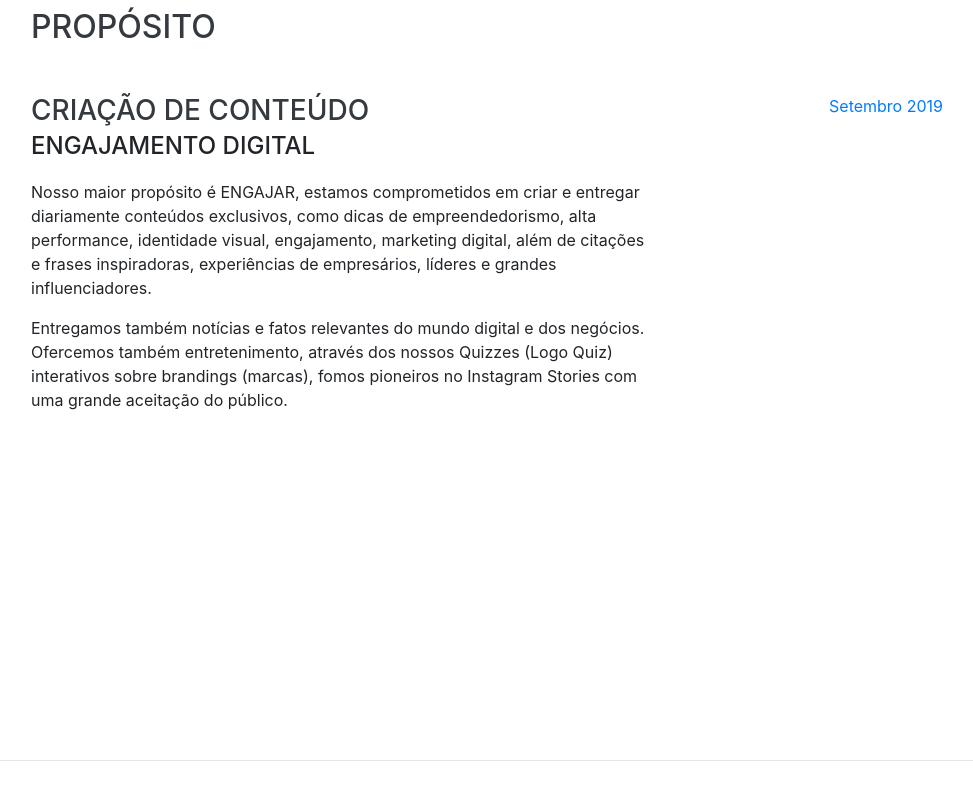
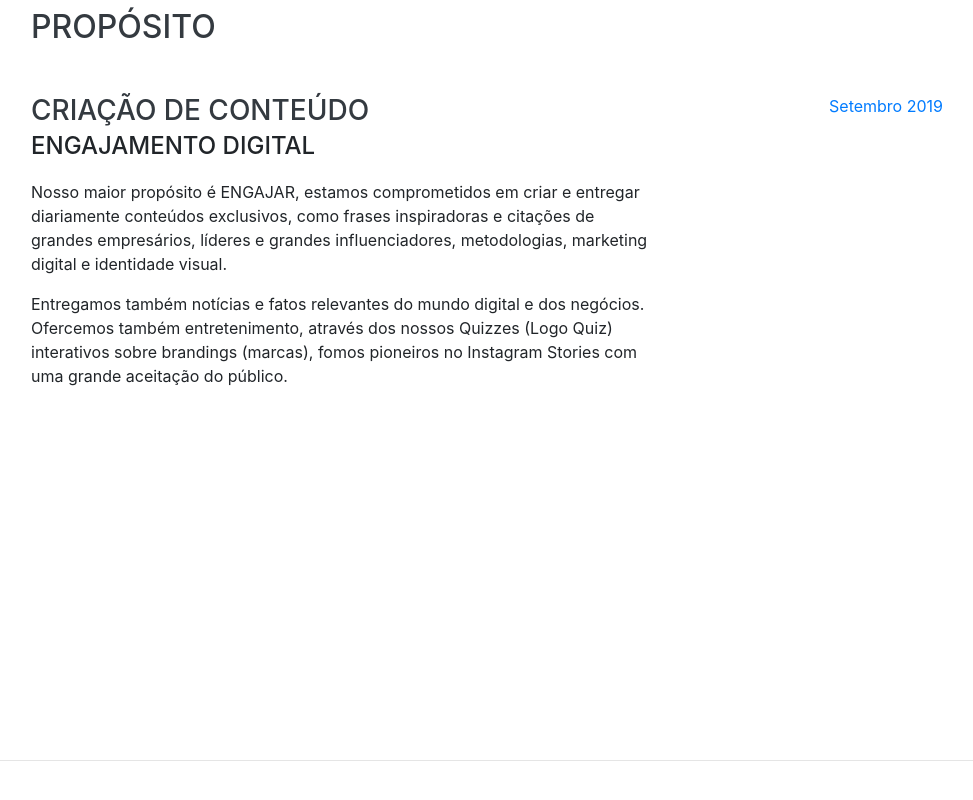
Before and after one commit to jeancarvalhosilva/engajadordigital, a website with bundled scripts: page index.html in a window 1280 px wide. Shown: the part 841-1641 px from the top of the page, without its empty margins (289-1262 px from the left). Built offline with nearby package versions, Linux system fonts and the light colour scheme; a web font is replaced by a local one.

Commit message:
Update index.html

```diff
--- a/index.html
+++ b/index.html
@@ -87,7 +87,7 @@
           <div class="resume-content">
             <h3 class="mb-0">Criação de Conteúdo</h3>
             <div class="subheading mb-3">Engajamento Digital</div>
-            <p>Nosso maior propósito é ENGAJAR, estamos comprometidos em criar e entregar diariamente conteúdos exclusivos, como dicas de empreendedorismo, alta performance, identidade visual, engajamento, marketing digital, além de citações e frases inspiradoras, experiências de empresários, líderes e grandes influenciadores.</p>
+            <p>Nosso maior propósito é ENGAJAR, estamos comprometidos em criar e entregar diariamente conteúdos exclusivos, como frases inspiradoras e citações de grandes empresários, líderes e grandes influenciadores, metodologias, marketing digital e identidade visual.</p>
             <p>Entregamos também notícias e fatos relevantes do mundo digital e dos negócios.
            <br>Ofercemos também entretenimento, através dos nossos Quizzes (Logo Quiz) interativos sobre brandings (marcas), fomos pioneiros no Instagram Stories com uma grande aceitação do público.</p>
           </div>
```
